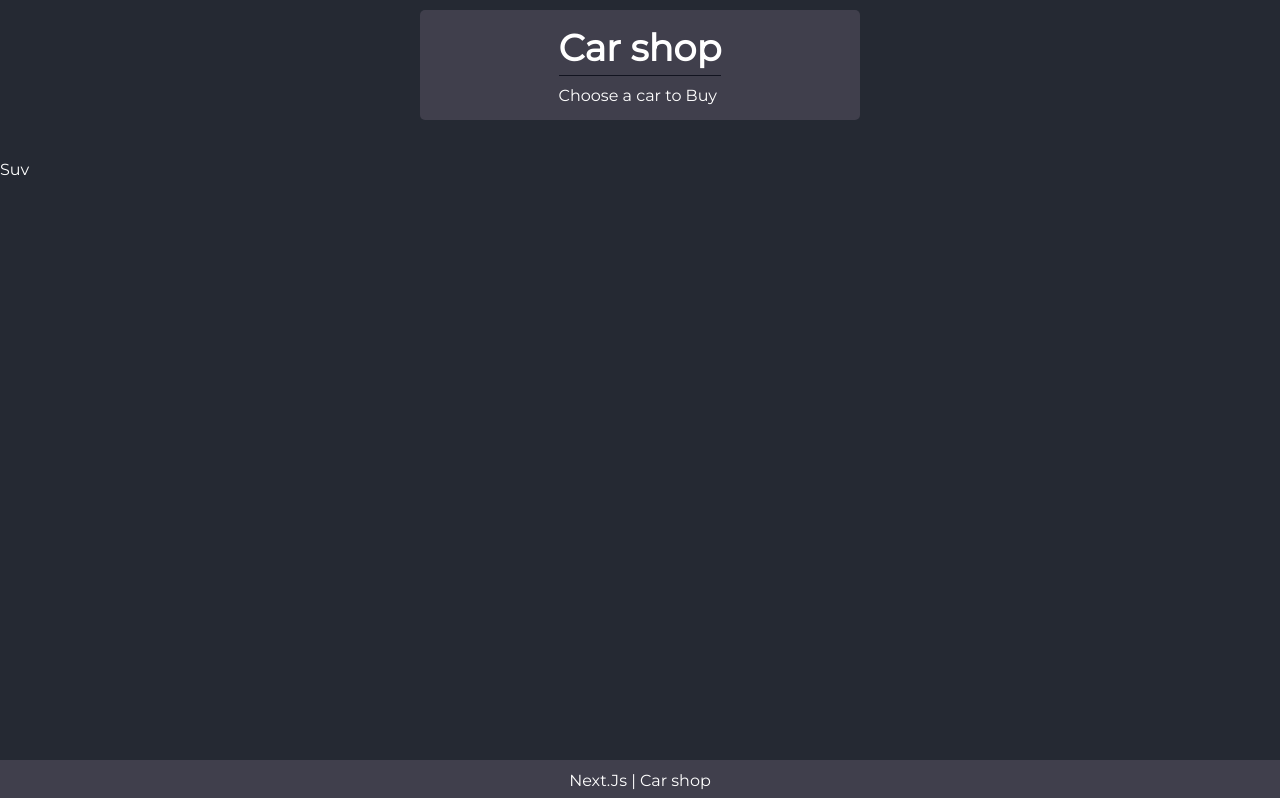
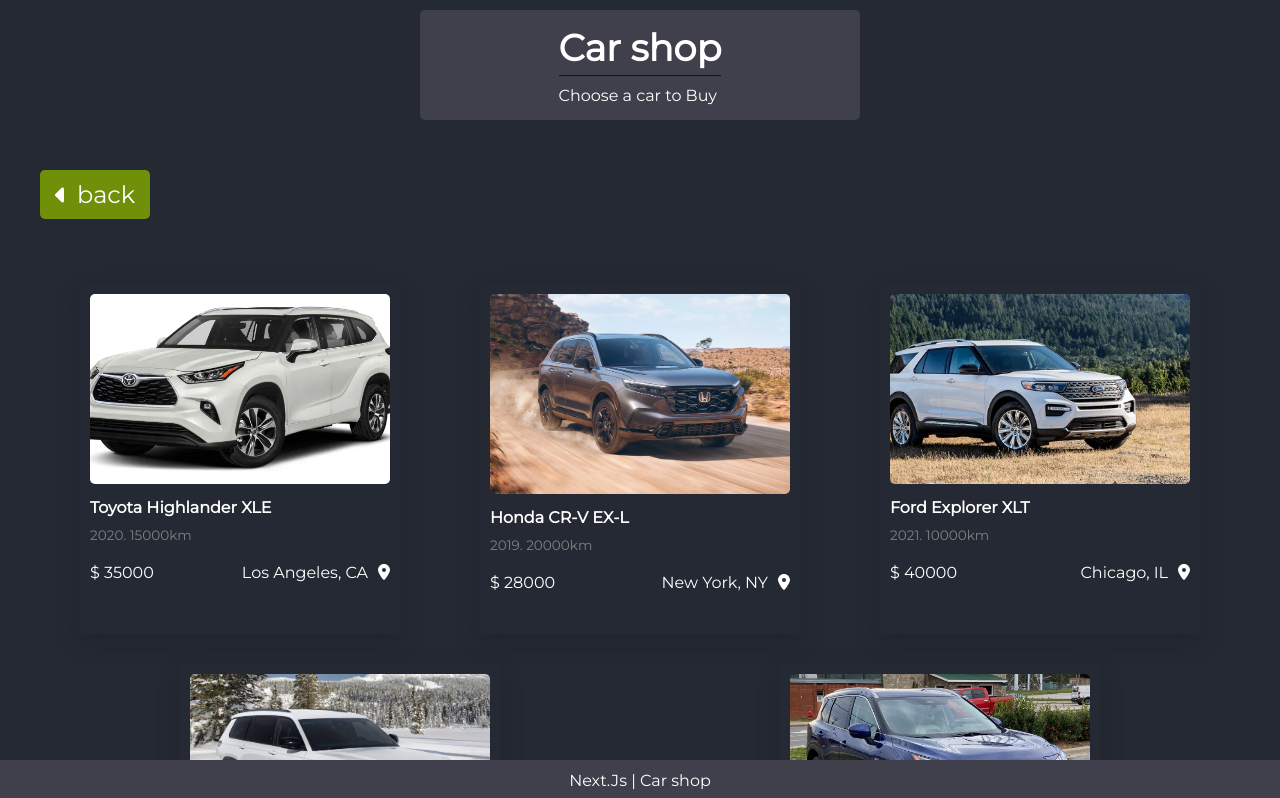
Before and after one commit to deaduchiha/cars-shop, a Next.js app: page /categories/suv in a window 1280 px wide. Shown: the top 798 px of the page. Built offline with nearby package versions, Linux system fonts and the light colour scheme.

Commit message:
complete categories part

```diff
--- /dev/null
+++ b/src/components/templates/carList.jsx
@@ -0,0 +1,30 @@
+import React from "react";
+import { useRouter } from "next/router";
+
+//font awesome
+import { FontAwesomeIcon } from "@fortawesome/react-fontawesome";
+
+import styles from "./carList.module.css";
+import { faCaretLeft } from "@fortawesome/free-solid-svg-icons";
+import Card from "../module/card";
+
+const CarList = ({ data }) => {
+  const router = useRouter();
+  const backHandler = () => {
+    router.back();
+  };
+  return (
+    <div className={styles.container}>
+      <div className={styles.back} onClick={backHandler}>
+        <FontAwesomeIcon icon={faCaretLeft} />
+        <p>back</p>
+      </div>
+      <div className={styles.cards}>
+        {data.map((car) => (
+          <Card key={car.id} {...car} />
+        ))}
+      </div>
+    </div>
+  );
+};
+export default CarList;
--- /dev/null
+++ b/src/components/templates/carList.module.css
@@ -0,0 +1,22 @@
+.container {
+  max-width: 1200px;
+  margin: auto;
+}
+
+.back {
+  display: flex;
+  align-items: center;
+  font-size: 1.5rem;
+  width: fit-content;
+  background-color: #709009;
+  padding: 10px 15px;
+  border-radius: 5px;
+  margin: 50px 0;
+  cursor: pointer;
+  text-indent: 10px;
+}
+.cards {
+  display: flex;
+  justify-content: space-around;
+  flex-wrap: wrap;
+}
--- a/src/pages/categories/suv.jsx
+++ b/src/pages/categories/suv.jsx
@@ -1,9 +1,11 @@
 import React from "react";
+import carsData from "data/carsdata";
+
+import CarList from "@/components/templates/carList";
+
 const Suv = () => {
-  return (
-    <>
-      <div>Suv</div>
-    </>
-  );
+  const suvCars = carsData.filter((car) => car.category === "SUV");
+
+  return <CarList data={suvCars} />;
 };
 export default Suv;
```
Also changed, not shown: src/pages/categories/hybrid.jsx (+7 -5 lines), src/pages/categories/sedan.jsx (+4 -6 lines), src/pages/categories/sportCar.jsx (+7 -5 lines).
